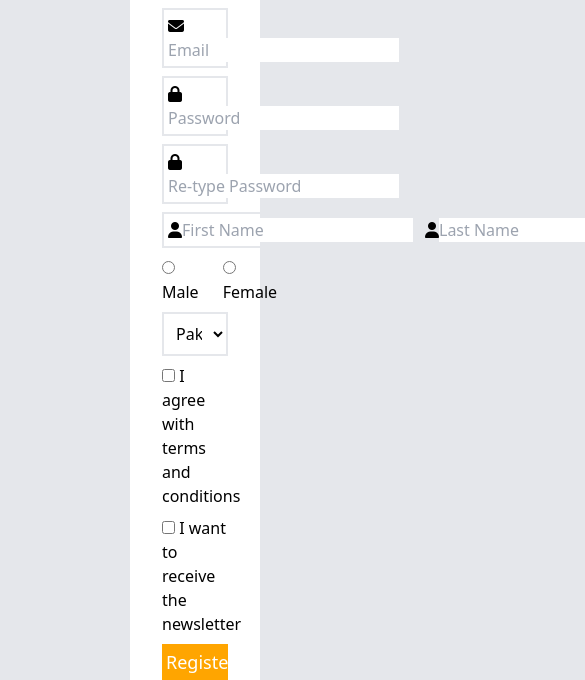
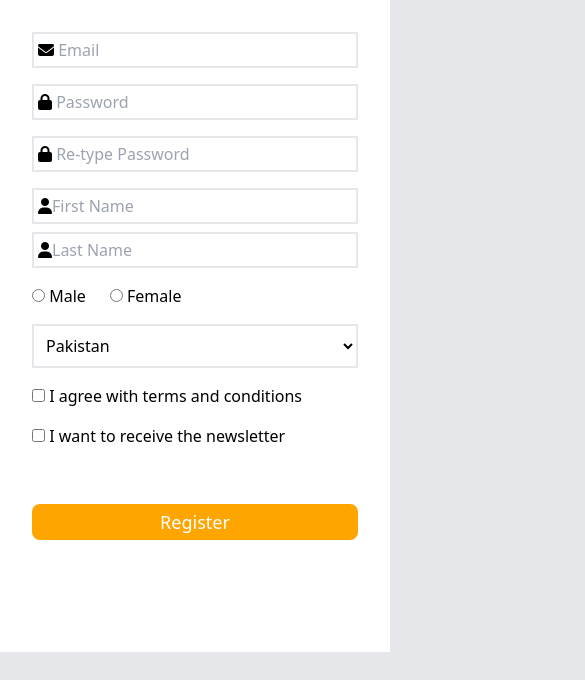
Before and after one commit to muhammad-zeeshan-zia/Registration-Form, a plain HTML site: page index.html in a window 390 px wide. Shown: the part 192-872 px from the top of the page, 585 px wide, since content can reach past the window. After the commit the page ends 844 px from the top, so only its background shows below. Drawn offline with nearby package versions, Linux system fonts and the light colour scheme.

Commit message:
Added Responsiveness

```diff
--- a/index.html
+++ b/index.html
@@ -10,8 +10,8 @@
     <title>Grid Design</title>
 </head>
 
-<body class="h-screen bg-gray-200 grid grid-cols-12 box-border">
-    <form class="font-thin col-start-5 col-span-4  h-fit mt-10 bg-white  border-t-4 px-8 flex flex-col gap-y-2" style="border-color:orange;">
+<body class="w-full h-screen bg-gray-200 grid grid-cols-12   box-border" >
+    <form class="font-thin  col-start-1 col-span-full md:col-start-3 md:col-span-8  pt-10   h-fit sm:mt-10 bg-white  border-t-4 px-8 flex flex-col gap-y-4 md:gap-y-2" style="border-color:orange;">
         <h2 class="text-center text-3xl">Responsive Registration</h2>
         <h2 class="text-center text-3xl">Form</h2>
         <br>
@@ -28,8 +28,8 @@
 
 
 
-            <div class="flex  ">
-                <div class="border-2  flex grow  p-1">
+            <div class="flex flex-col sm:flex-row gap-2">
+                <div class="border-2  flex   p-1 ">
                     <div>
                         <i class="fa-solid fa-user"></i>
                     </div>
@@ -44,7 +44,7 @@
                     <div>
                         <i class="fa-solid fa-user"></i>
                     </div>
-                    <div>
+                    <div >
                         <input type="text" placeholder="Last Name" class="outline-none">
                     </div>
 
@@ -91,8 +91,8 @@
                 <input type="checkbox" name="agree2">
                 <label for="agree2">I want to receive the newsletter</label>
                 </div>
-
-        <button type="submit" class="w-full text-white text-lg p-1" style="background-color: orange">Register</button>
+      <br>
+        <button type="submit" class="w-full rounded-lg sm:rounded-none text-white text-lg p-1" style="background-color: orange">Register</button>
 
 
     </form>
```
